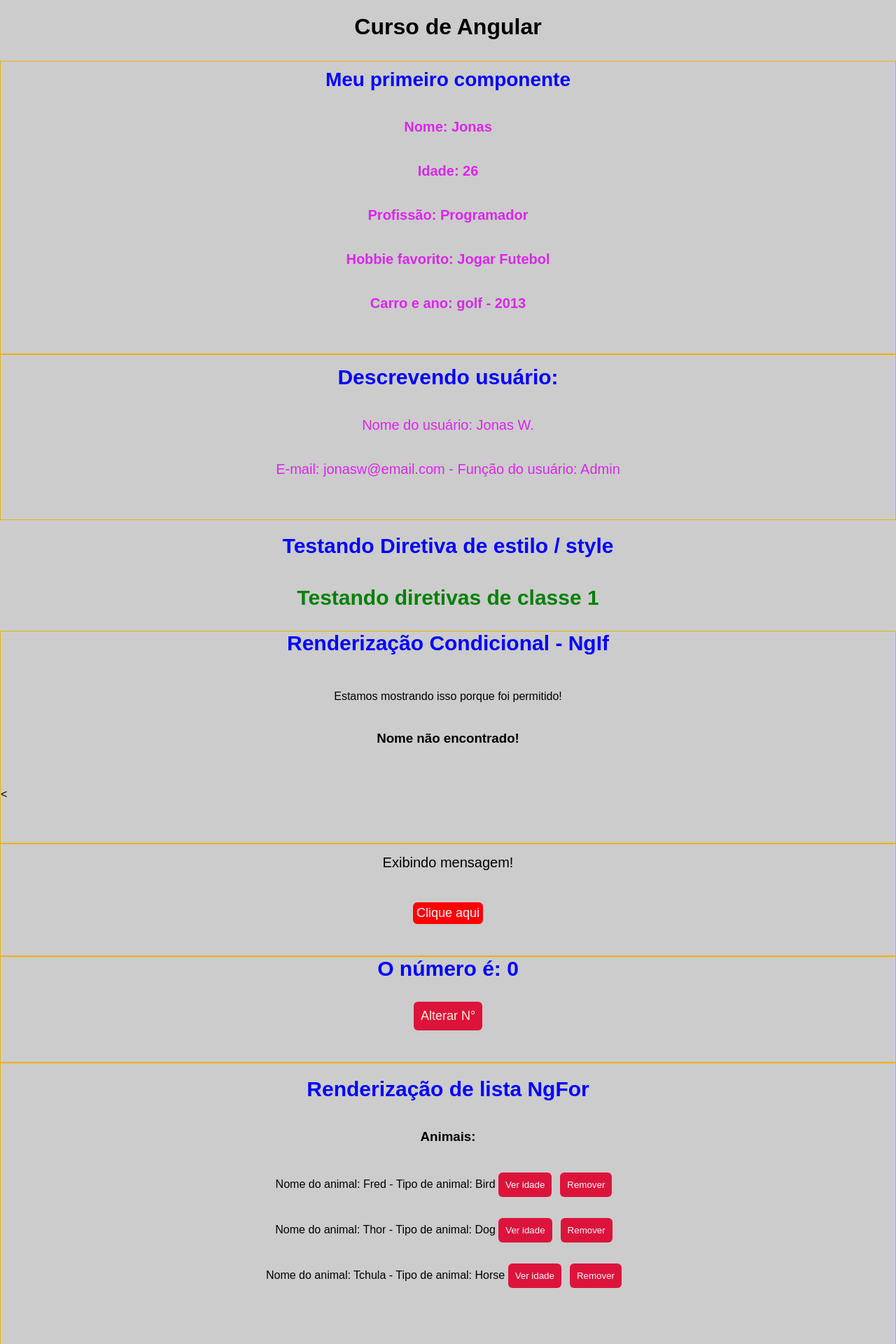
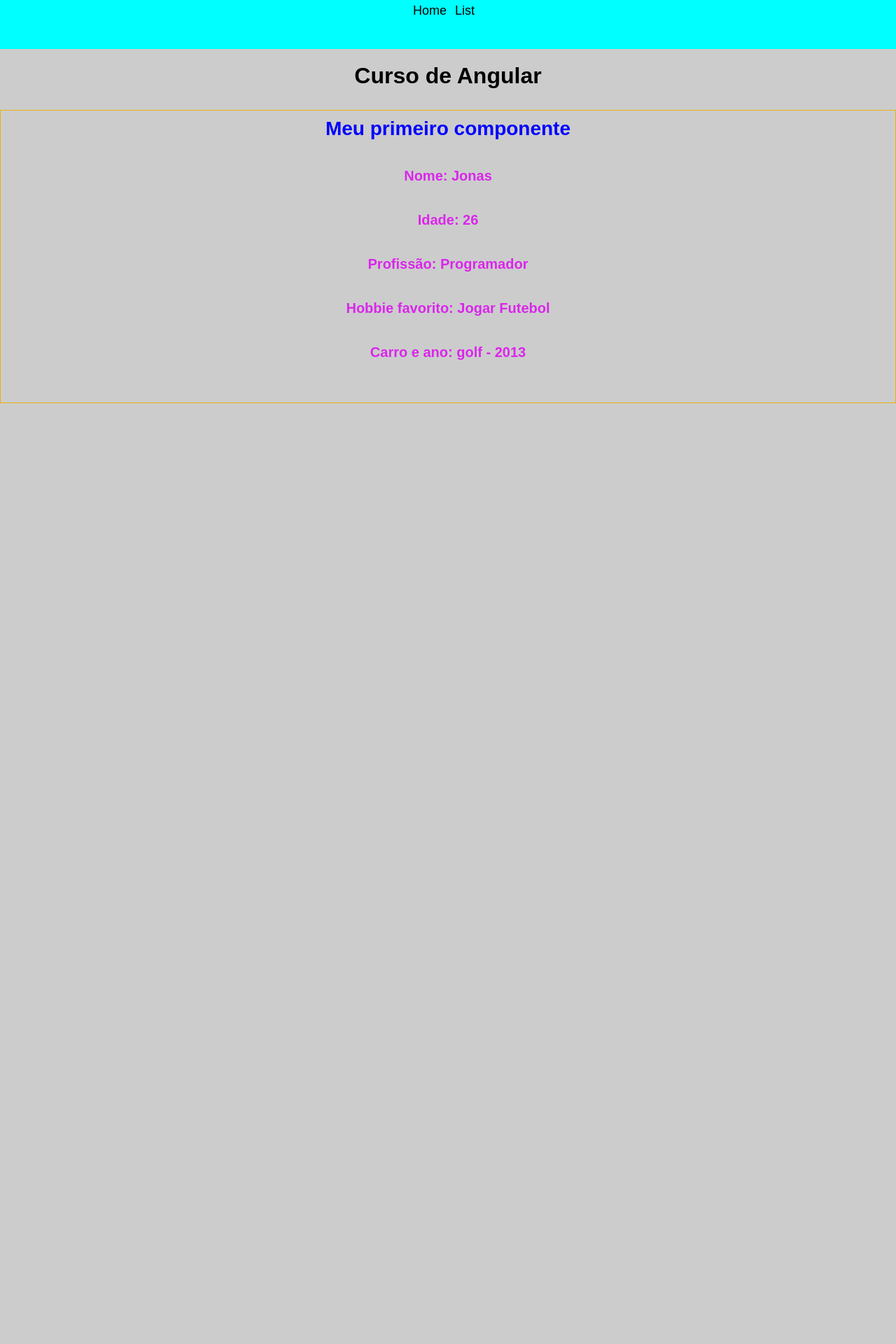
Before and after one commit to JonasWillian97/curso-angular, an Angular app: page / in a window 1280 px wide. Shown: the top 1920 px of the page at 70% size. After the commit the page ends 800 px from the top, so only its background shows below. Built offline with nearby package versions, Linux system fonts and the light colour scheme.

Commit message:
Trabalhando com angular router

```diff
--- a/src/app/app-routing.module.ts
+++ b/src/app/app-routing.module.ts
@@ -1,7 +1,12 @@
 import { NgModule } from '@angular/core';
 import { RouterModule, Routes } from '@angular/router';
+import { FirstComponentComponent } from './components/first-component/first-component.component';
+import { ListRenderComponent } from './components/list-render/list-render.component';
 
-const routes: Routes = [];
+const routes: Routes = [
+  {path:'', component: FirstComponentComponent},
+  {path:'list', component: ListRenderComponent}
+];
 
 @NgModule({
   imports: [RouterModule.forRoot(routes)],
--- a/src/app/app.component.html
+++ b/src/app/app.component.html
@@ -1,10 +1,6 @@
+<nav>
+<a routerLink="">Home</a>
+<a routerLink="list">List</a>
+</nav>
 <h1>Curso de Angular</h1>
-<app-first-component></app-first-component>
-<app-parent-data [name]="userName" [userData]="userData"></app-parent-data>
-<app-directives></app-directives>
-<app-if-render></app-if-render>
-<app-eventos></app-eventos>
-<app-emitter></app-emitter>
-<app-list-render></app-list-render>
-<app-pipes></app-pipes>
-<app-two-way-binding></app-two-way-binding>
+<router-outlet></router-outlet>
--- a/src/styles.css
+++ b/src/styles.css
@@ -12,3 +12,21 @@
 .class{
     border: 1px solid rgb(236, 176, 10);
 }
+
+nav{
+    background-color: aqua;
+    width: 100%;
+    height: 70px;
+    display: flex;
+    align-items: center;
+    justify-content: center;
+    font-size: 18px;
+}
+
+a{
+    color: black;
+    text-decoration: none;
+    background-color: transparent;
+    margin-right: 12px;
+    padding-top: 20px;
+}
```
